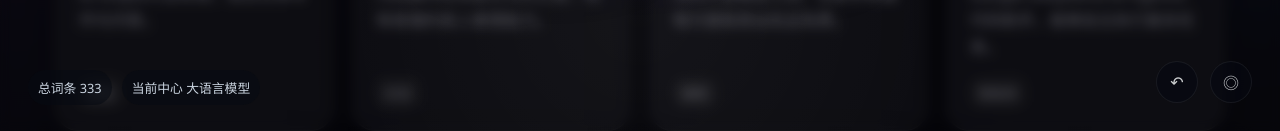
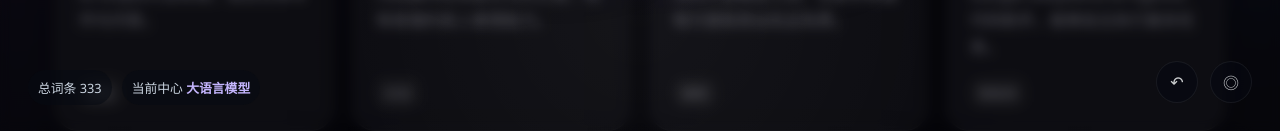
Before and after one commit to 9iliudar/Ai123, a Next.js app: page / in a window 1280 px wide. Both pictures are taken after a click on the button "概念宇宙". Shown: the part 669-800 px from the top of the page. Built offline with nearby package versions, Linux system fonts and the light colour scheme.

Commit message:
Highlight current center term

```diff
--- a/app/globals.css
+++ b/app/globals.css
@@ -1555,6 +1555,11 @@ select {
   font-size: 0.8rem;
 }
 
+.universe-stats strong {
+  color: var(--universe-accent, #c4b5fd);
+  font-weight: 800;
+}
+
 .universe-controls {
   right: 28px;
   bottom: 28px;
--- a/components/concept-universe.js
+++ b/components/concept-universe.js
@@ -657,7 +657,9 @@ export default function ConceptUniverse({ open, onClose }) {
 
           <div className="universe-stats">
             <span>总词条 {conceptUniverse.nodes.length}</span>
-            <span>当前中心 {centerNode.name}</span>
+            <span>
+              当前中心 <strong>{centerNode.name}</strong>
+            </span>
           </div>
 
           <div className="universe-controls">
```
